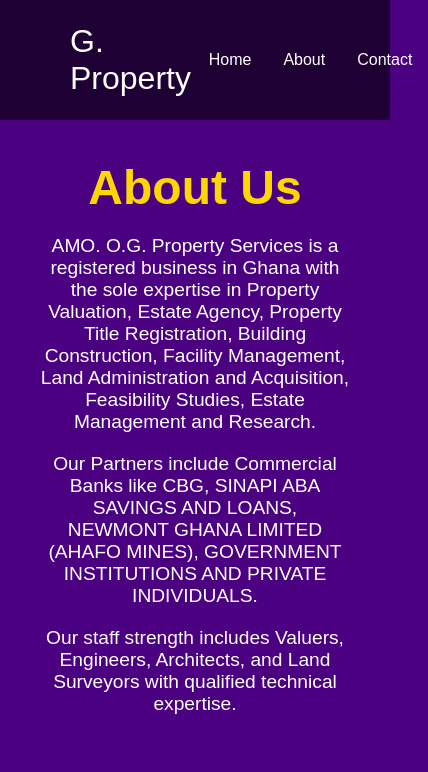
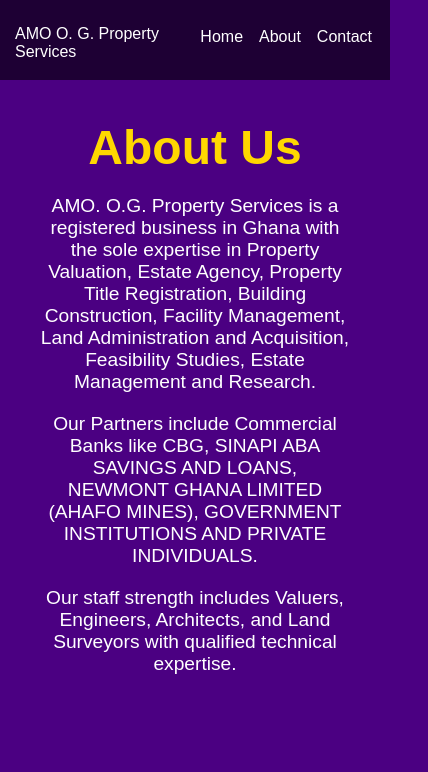
Before and after one commit to gabrielamotakyi/amoogproperties, a website: page about.html in a window 390 px wide. Shown: the top 772 px of the page, 428 px wide, since content can reach past the window. Drawn offline with Linux system fonts and the light colour scheme.

Commit message:
wireframe

```diff
--- a/assets/css/style.css
+++ b/assets/css/style.css
@@ -29,20 +29,10 @@
 
 
 .navbar {
-    /* display: flex;
-     justify-content: space-between;
-     align-items: center;
-     background: rgba(0, 0, 0, 0.6);
-     font-size : 1.2rem;
-     height: 80px;
-     top: 0;
-     position: sticky;
-     z-index: 999;*/
-
     display: flex;
     justify-content: space-between;
-    align-items: center;
-    padding: 20px;
+    align-items : end;
+    /*padding: 10px;*/
     background: rgba(0, 0, 0, 0.6);
     position: sticky;
     width: 100%;
@@ -57,17 +47,16 @@
 
 .navbar__container {
     display: flex;
-    justify-content: space-between;
+    justify-content: inherit;
     height: 80px;
     z-index: 1;
     width: 100%;
-    max-width: 1300px;
     margin : 0 auto ;
     padding: 0 50px;
 }
 
 #navbar__logo{
-    /* background-color : #ff8177*/;
+
     background-image: linear-gradient(to top,rgba(0, 0, 0, 0.5) 0%, rgb(255,255,255) 1%);
     -webkit-background-clip: text;
     -moz-background-clip: text;
@@ -77,16 +66,6 @@
     cursor: pointer;
     text-decoration: none;
     font-size: 2rem;
-
-    /*  display: flex;
-      justify-content: space-between;
-      align-items: center;
-      padding: 20px;
-      background: rgba(0, 0, 0, 0.6);
-      position: fixed;
-      width: 100%;
-      top: 0;*/
-
 }
 
 .fa-gem {
@@ -96,7 +75,9 @@
 .navbar__menu {
     display: flex;
     align-items: center;
+    justify-content: right;
     list-style: none;
+    height: 80px;
 }
 
 .navbar__menu a:hover {
@@ -104,7 +85,7 @@
 }
 
 .navbar__item {
-    height: 80px;
+    height: 80%;
 }
 
 .navbar__links {
@@ -150,8 +131,8 @@
     left: 0;
     width: 100%;
     height: 100%;
-    background: rgba(0, 0, 0, 0.5); /* Dark overlay effect */
-    /*background: url('assets/images/royalPurple.webp') no-repeat center center/cover;*/
+    background: rgba(0, 0, 0, 0.5);
+
 }
 
 .content {
@@ -186,7 +167,7 @@
     border-radius: 5px;
 }
 
-/*WHO WE ARE Button*/
+
 .btn-primary {
     background: #FFD700; /* Gold */
     color: #4B0082;
@@ -254,3 +235,67 @@
 .container .About__Us,.Our__Partners,.CEO__Address{
     margin-bottom: 100px;
 }
+
+@media (max-width: 600px) {
+
+    .navbar {
+       /* display: flex;
+        justify-content: space-between;
+        align-items : end;
+        padding: 10px;*/
+        background: rgba(0, 0, 0, 0.6);
+        position: static;
+        width: 100%;
+        top: 0;
+        z-index: 999;
+    }
+
+    #navbar__logo{
+
+        background-image: linear-gradient(to top,rgba(0, 0, 0, 0.5) 0%, rgb(255,255,255) 1%);
+        -webkit-background-clip: text;
+        -moz-background-clip: text;
+        -webkit-text-fill-color: transparent;
+        display : block;
+        align-items: center;
+        cursor: pointer;
+        text-decoration: none;
+        font-size: 1rem;
+        position: absolute !important;
+        left : 15px;
+        top: 25px;
+        width : 40%
+
+    }
+
+    .navbar__links {
+        color: white;
+        display: flex;
+        align-items: center;
+        text-decoration: none;
+        justify-content : right;
+        padding: 0 0.5rem;
+        height: 60%;
+    }
+
+    .navbar__container {
+        display: flex;
+        justify-content: inherit;
+        height: 80px;
+        z-index: 1;
+        width: 100%;
+        margin : 0 auto ;
+        padding: 0 50px;
+    }
+    .navbar__menu {
+        display: flex;
+        align-items: center;
+        justify-content: right;
+        position: absolute !important;
+        height: 80px;
+        right : 10px;
+        top : 10px;
+    }
+
+
+}
```
Also changed, not shown: index.html (+3 -37 lines).
